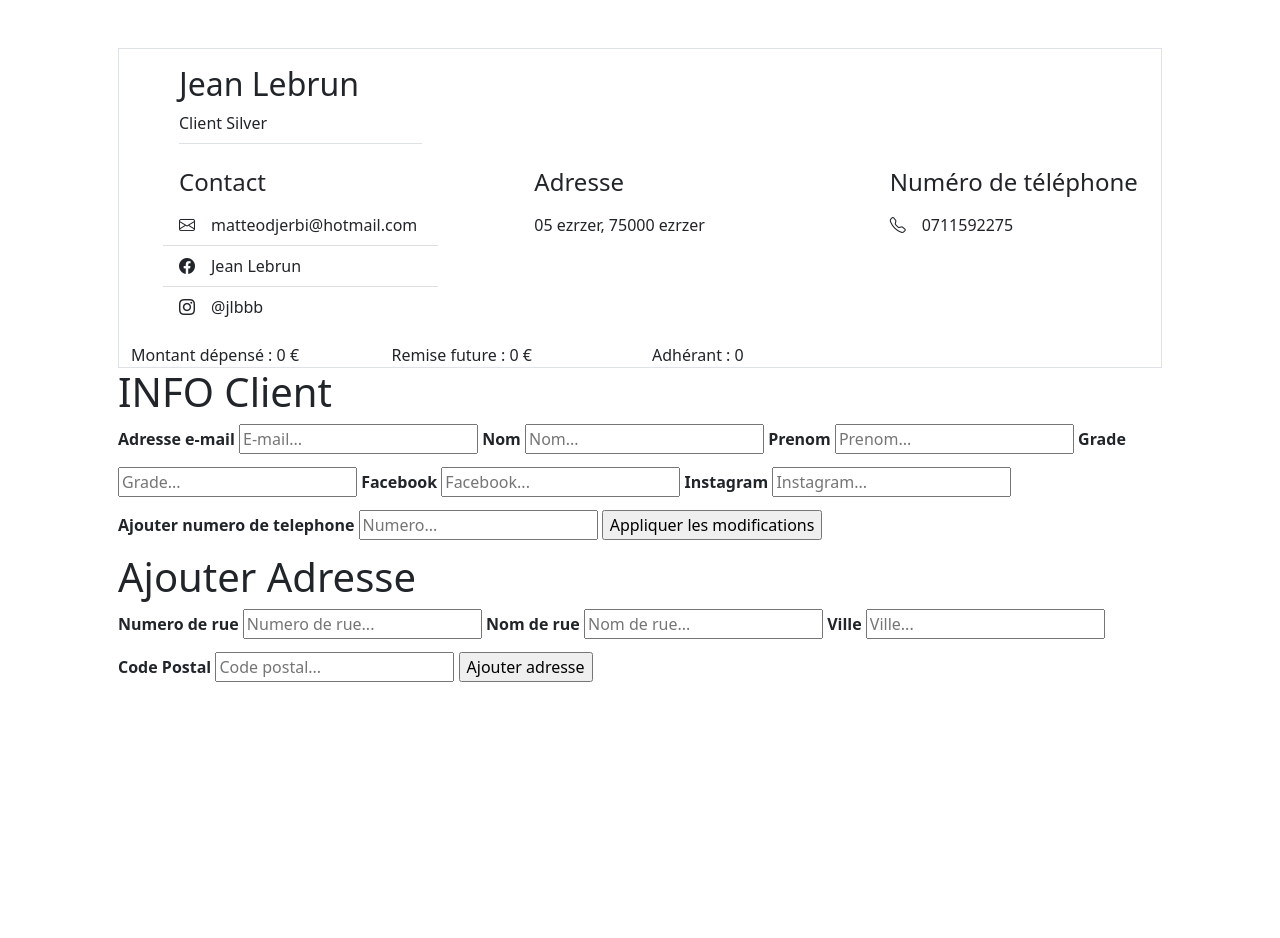
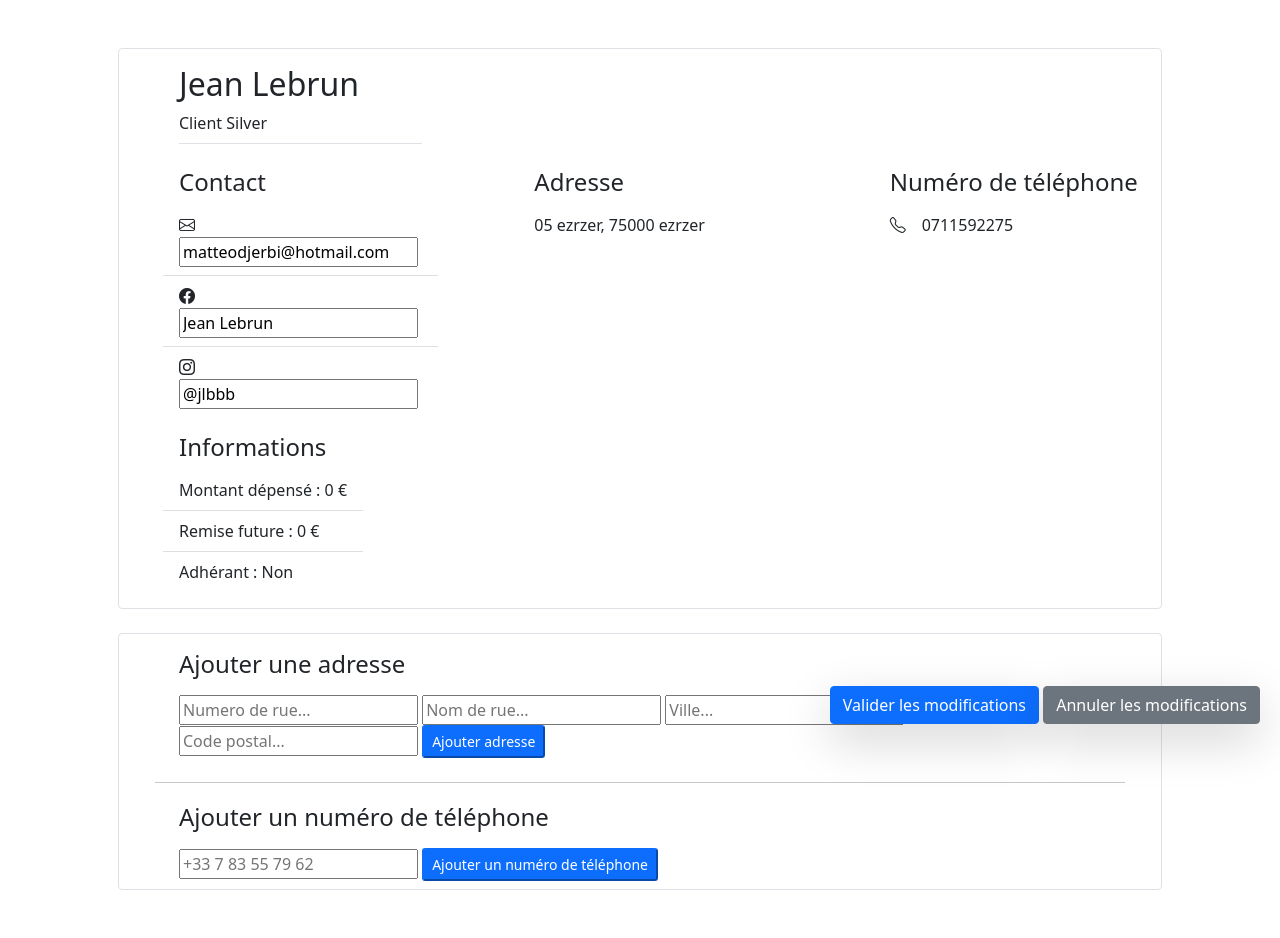
Before and after one commit to TomDep/bdd-turbo-disco, a PHP site: page /pages/editer_fiche_client.php?id_client=10 in a window 1280 px wide. Shown: the part 56-994 px from the top of the page. Before the commit the page ends 738 px from the top, so only its background shows below. Run offline with PHP 8.4, Linux system fonts and the light colour scheme; data comes from the database, SQL or seed files in the repository; some libraries are stand-ins or nearby versions.

Commit message:
Edition du client

```diff
--- a/lib/Client.php
+++ b/lib/Client.php
@@ -263,7 +263,7 @@ class Client
 
     public function afficher() {
 ?>
-        <div class="container border">
+        <div class="container border rounded">
             <div class="ps-5 pt-3">
                 <h2>
                     <?php echo $this->prenom . ' ' . $this->nom; ?>
@@ -279,14 +279,7 @@ class Client
                     <div class="col"><?php $this->afficherNumero(); ?></div>
                 </div>
                 <div class="row">
-                    <div class="col-auto">
-                        <h4 class="ps-5">Informations</h4>
-                        <ul class="list-group-flush">
-                            <li class="list-group-item">Montant dépensé : <?php echo $this->totalDepense; ?> €</li>
-                            <li class="list-group-item">Remise future : <?php echo $this->remise_future; ?> €</li>
-                            <li class="list-group-item">Adhérant : <?php echo ($this->adhérant) ? "Oui" : "Non"; ?></li>
-                        </ul>
-                    </div>
+                    <?php $this->afficherInformations(); ?>
                 </div>
             </div>
 
@@ -349,7 +342,7 @@ class Client
 
         public function afficher_edition() {
 ?>
-        <div class="container border">
+        <div class="container border rounded">
             <div class="ps-5 pt-3">
                 <h2>
                     <?php echo $this->prenom . ' ' . $this->nom; ?>
@@ -360,30 +353,34 @@ class Client
             </div>
             <div>
                 <div class="row gx-5">
-                    <div class="col"><?php $this->afficherContact(); ?></div>
+                    <div class="col"><?php $this->afficherContact_edition(); ?></div>
 
                     <div class="col"><?php $this->afficherAdresse_edition(); ?></div>
 
                     <div class="col"><?php $this->afficherNumero_edition(); ?></div>
-
                 </div>
             </div>
             <div class="row">
+                <?php $this->afficherInformations(); ?>
+            </div>
+        </div>
+        <div class="container border rounded mt-4">
+            <h4 class="ps-5 pt-3">Ajouter une adresse</h4>
+            <form class="ps-5 p-2" action="editer_fiche_client.php?id_client=<?php echo $this->id; ?>" method="POST">
+                <input type="text" placeholder="Numero de rue..." name="numero_rue" >
+                <input type="text" placeholder="Nom de rue..." name="nom_rue" >
+                <input type="text" placeholder="Ville..." name="ville" >
+                <input type="text" placeholder="Code postal..." name="code" >
+                <input class="btn-primary btn-sm" type='submit'  id='submit' value='Ajouter adresse' >
+            </form>
 
-            <div class="col-3">
-                <span>Montant dépensé : <?php echo $this->totalDepense; ?> €</span>
-            </div>
-            <div class="col-3">
-                <span>Remise future : <?php echo $this->remise_future; ?> €</span>
-            </div>
-            <div class="col-3">
-                <span>Adhérant : <?php echo $this->adhérant; ?> </span>
+            <hr class="ms-4 me-4">
 
-            </div>
-
-
-
-        </div>
+            <h4 class="ps-5 pt-1">Ajouter un numéro de téléphone</h4>
+            <form class="ps-5 p-2" action="editer_fiche_client.php?id_client=<?php echo $this->id; ?>" method="POST">
+                <input type="text" placeholder="+33 7 83 55 79 62" name="numero_tel" >
+                <input class="btn-primary btn-sm" type='submit' id='submit'  value='Ajouter un numéro de téléphone' >
+            </form>
         </div>
 
 <?php
@@ -393,7 +390,7 @@ class Client
         ?>
         <div class="row">
             <div class="col-3">
-                <span><?php echo $this->prenom . ' ' . $this->nom; ?></span>
+                <span><?php echo $this->getNomPrenom(); ?></span>
             </div>
 
             <div class="col-3">
@@ -410,6 +407,34 @@ class Client
         <?php
     }
 
+    private function afficherContact_edition()
+    {
+        ?>
+        <h4 class="ps-5 mt-2">Contact</h4>
+        <form action="editer_fiche_client.php?id_client=<?php echo $this->id; ?>" method="POST">
+            <ul class="list-group-flush">
+                <li class="list-group-item">
+                    <i class="bi bi-envelope me-3"></i>
+                    <input type="text" name="mail" value="<?php echo $this->email; ?>">
+                </li>
+                <li class="list-group-item">
+                    <i class="bi bi-facebook me-3"></i>
+                    <input type="text" name="facebook" value="<?php echo $this->facebook; ?>">
+                </li>
+                <li class="list-group-item">
+                    <i class="bi bi-instagram me-3"></i>
+                    <input type="text" name="instagram" value="<?php echo $this->instagram; ?>">
+                </li>
+            </ul>
+
+            <div style="position: fixed; bottom: 20px; right: 20px;">
+                <button class="btn btn-primary shadow-lg" type="submit">Valider les modifications</button>
+                <a class="btn btn-secondary shadow-lg" href="fiche_client.php?id_client=<?php echo $this->id;?>">Annuler les modifications</a>
+            </div>
+        </form>
+        <?php
+    }
+
     public function getNomPrenom() {
         return $this->nom . " " . $this->prenom;
     }
@@ -418,4 +443,17 @@ class Client
     {
         return $this->id;
     }
+
+    private function afficherInformations()
+    {?>
+        <div class="col-auto">
+            <h4 class="ps-5">Informations</h4>
+            <ul class="list-group-flush">
+                <li class="list-group-item">Montant dépensé : <?php echo $this->totalDepense; ?> €</li>
+                <li class="list-group-item">Remise future : <?php echo $this->remise_future; ?> €</li>
+                <li class="list-group-item">Adhérant : <?php echo ($this->adhérant) ? "Oui" : "Non"; ?></li>
+            </ul>
+        </div>
+    <?php
+    }
 }
--- a/pages/editer_fiche_client.php
+++ b/pages/editer_fiche_client.php
@@ -35,33 +35,33 @@ require_once("../lib/Client.php");
 
     if(isset($_REQUEST['mail'])&&$_REQUEST['mail']!=""){
         $mail=$_REQUEST["mail"];
-        $Connect->query("UPDATE `contact` SET `email` = '".$mail."' WHERE `id_client` = ".$_GET['id']."; ");
+        $Connect->query("UPDATE `contact` SET `email` = '".$mail."' WHERE `id_client` = ".$_GET['id_client']."; ");
 
     }
     if(isset($_REQUEST['nom'])&&$_REQUEST['nom']!=""){
         $nom=$_REQUEST["nom"];
-        $Connect->query("UPDATE `client` SET `nom` = '".$nom."' WHERE `id_client` = ".$_GET['id']."; ");
+        $Connect->query("UPDATE `client` SET `nom` = '".$nom."' WHERE `id_client` = ".$_GET['id_client']."; ");
     }
     if(isset($_REQUEST['prenom'])&&$_REQUEST['prenom']!=""){
         $prenom=$_REQUEST["prenom"];
-        $Connect->query("UPDATE `client` SET `prenom` = '".$prenom."' WHERE `id_client` = ".$_GET['id']."; ");
+        $Connect->query("UPDATE `client` SET `prenom` = '".$prenom."' WHERE `id_client` = ".$_GET['id_client']."; ");
     }
     if(isset($_REQUEST['facebook'])&&$_REQUEST['facebook']!=""){
        $facebook=$_REQUEST["facebook"];
-        $Connect->query("UPDATE `contact` SET `facebook` = '".$facebook."' WHERE `id_client` = ".$_GET['id']."; ");
+        $Connect->query("UPDATE `contact` SET `facebook` = '".$facebook."' WHERE `id_client` = ".$_GET['id_client']."; ");
     }
     if(isset($_REQUEST['instagram'])&&$_REQUEST['instagram']!=""){
         $instagram=$_REQUEST["instagram"];
-        $Connect->query("UPDATE `contact` SET `instagram` = '".$instagram."' WHERE `id_client` = ".$_GET['id']."; ");
+        $Connect->query("UPDATE `contact` SET `instagram` = '".$instagram."' WHERE `id_client` = ".$_GET['id_client']."; ");
     }
     if(isset($_REQUEST['numero_tel'])&&$_REQUEST['numero_tel']!=""){
         $numero_tel=$_REQUEST["numero_tel"];
-        $requete = "INSERT INTO numerotelephone (numero,id_client) VALUES ( '".$numero_tel."',".$_GET['id']."); ";
+        $requete = "INSERT INTO numerotelephone (numero,id_client) VALUES ( '".$numero_tel."',".$_GET['id_client']."); ";
         $Connect->query($requete);
     }
     if(isset($_REQUEST['grade'])&&$_REQUEST['grade']!=""){
         $grade=$_REQUEST["grade"];
-        $Connect->query("UPDATE `client` SET `id_grade` = ".$grade." WHERE `id_client` = ".$_GET['id']."; ");
+        $Connect->query("UPDATE `client` SET `id_grade` = ".$grade." WHERE `id_client` = ".$_GET['id_client']."; ");
     }
 
     if(isset($_REQUEST['nom_rue'])&&isset($_REQUEST['ville'])&&isset($_REQUEST['code'])&&isset($_REQUEST['numero_rue'])){
@@ -70,7 +70,7 @@ require_once("../lib/Client.php");
         $code=$_REQUEST["code"];
         $num_rue=$_REQUEST["numero_rue"];
         if($nom_rue!=""&&$ville!=""&&$code!=""&&$num_rue!=""){
-            $requete = "INSERT INTO Adresse (numero, rue, ville,code_postal,id_client) VALUES ( '".$num_rue."', '".$nom_rue."', '".$ville."','".$code."',".$_GET['id']."); ";
+            $requete = "INSERT INTO Adresse (numero, rue, ville,code_postal,id_client) VALUES ( '".$num_rue."', '".$nom_rue."', '".$ville."','".$code."',".$_GET['id_client']."); ";
             $Connect->query($requete);
         }
     }
@@ -80,51 +80,6 @@ require_once("../lib/Client.php");
     $client->afficher_edition();
 
    ?>
-   <form action="editer_fiche_client.php?id_client=<?php echo $_GET['id_client'] ; ?>" method="POST">
-       <h1 >INFO Client</h1>
-
-                <label><b><p >Adresse e-mail</p></b></label>
-                <input type="text" placeholder="E-mail..." name="mail" >
-
-				<label><b><p >Nom</p></b></label>
-                <input type="text" placeholder="Nom..." name="nom" >
-
-				<label><b><p >Prenom</p></b></label>
-                <input type="text" placeholder="Prenom..." name="prenom" >
-
-				<label><b><p >Grade</p></b></label>
-                <input type="text" placeholder="Grade..." name="grade" >
-
-				<label><b><p >Facebook</p></b></label>
-                <input type="text" placeholder="Facebook..." name="facebook" >
-
-                <label><b><p >Instagram</p></b></label>
-                <input type="text" placeholder="Instagram..." name="instagram" >
-
-                <label><b><p >Ajouter numero de telephone</p></b></label>
-                <input type="text" placeholder="Numero..." name="numero_tel" >
-
-                <input type='submit' id='submit'  value='Appliquer les modifications' >
-
-                <h1 >Ajouter Adresse</h1>
-                <label><b><p >Numero de rue</p></b></label>
-                <input type="text" placeholder="Numero de rue..." name="numero_rue" >
-
-                <label><b><p >Nom de rue</p></b></label>
-                <input type="text" placeholder="Nom de rue..." name="nom_rue" >
-
-                <label><b><p >Ville</p></b></label>
-                <input type="text" placeholder="Ville..." name="ville" >
-
-                <label><b><p >Code Postal</p></b></label>
-                <input type="text" placeholder="Code postal..." name="code" >
-
-
-
-                <input type='submit'  id='submit' value='Ajouter adresse' >
-                            </form>
-
-
 </div>
 
 
```
